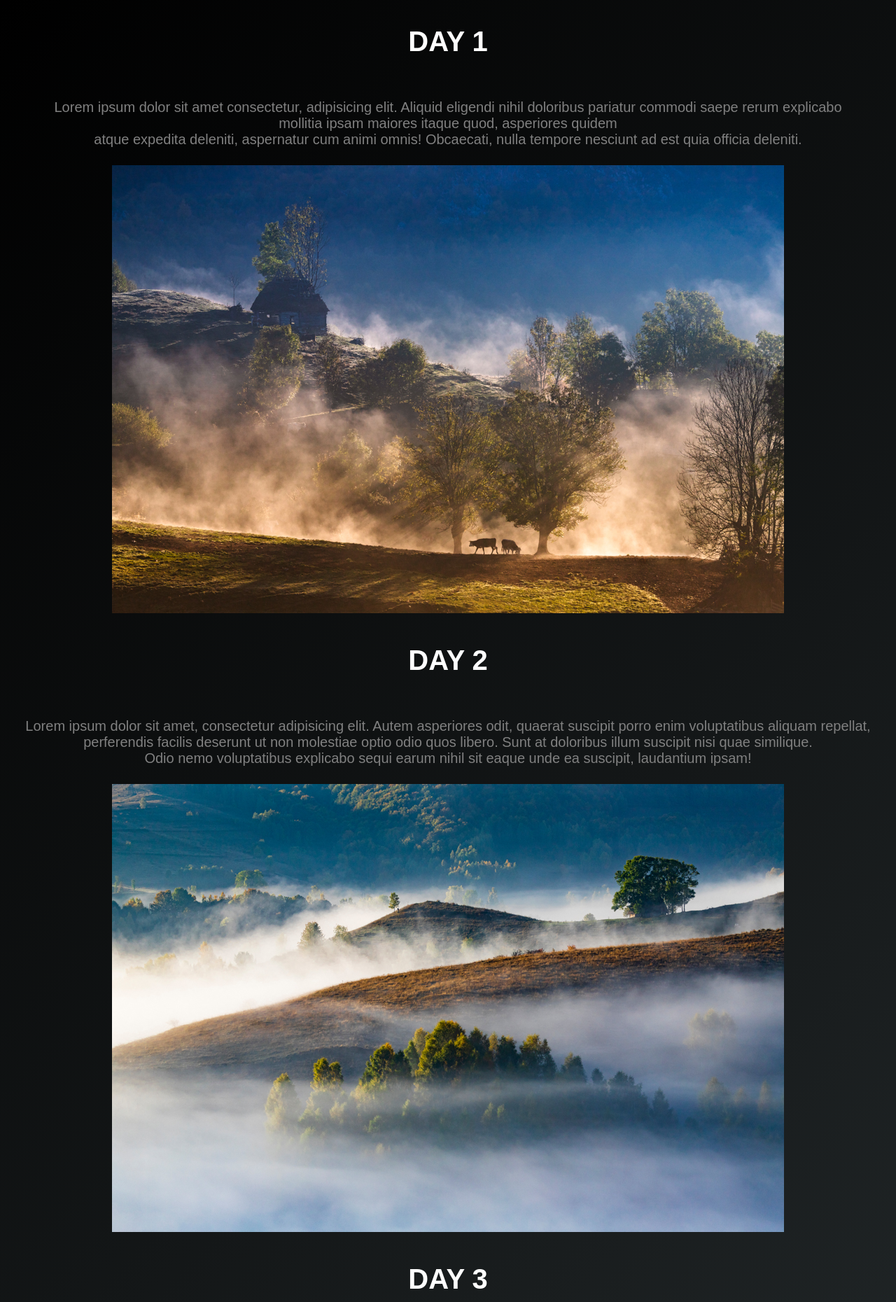
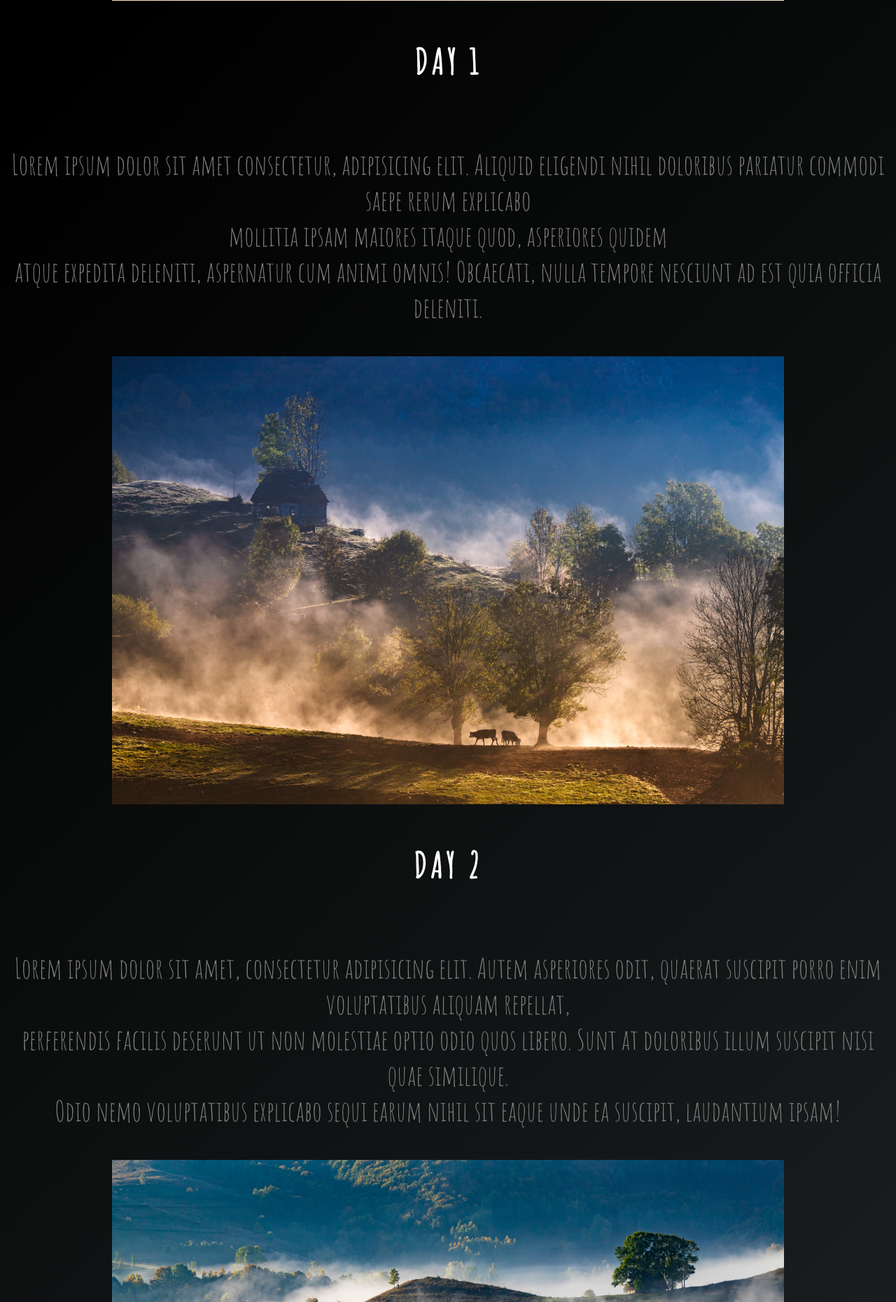
Before and after one commit to raulgruics/Mammut-campervan, a PHP site: page /Blog-pages/Romania.html in a window 1280 px wide. Shown: the part 1620-3480 px from the top of the page at 70% size. Run offline with PHP 8.4, Linux system fonts and the light colour scheme; some libraries are stand-ins or nearby versions; some web fonts are replaced.

Commit message:
fixing-fonts

```diff
--- a/Blog-pages/CSS/romania.css
+++ b/Blog-pages/CSS/romania.css
@@ -96,8 +96,9 @@ li {
     justify-content: center;
     flex-direction: row;
     flex-wrap: wrap;
-    font-family: sans-serif;
+    font-family: "Amatic SC", cursive;
     font-weight: bold;
+    letter-spacing: 10px;
     text-transform: uppercase;
     font-size: 80px;
     padding: 0;
@@ -135,15 +136,16 @@ object-fit: fill;
 }
 .text-block1 h3{
   color: white;
-  font-family: sans-serif;
-  font-size: 40px;
+  font-family: "Amatic SC", cursive;
+  font-size: 50px;
+  letter-spacing: 5px;
   font-weight: bold;
   text-transform: uppercase;
 }
 .text-block1 p{
   color: gray;
-  font-family: sans-serif;
-  font-size: 20px;
+  font-family: "Amatic SC", cursive;
+  font-size: 40px;
 }
 
 /* block2 (middle section) */
@@ -168,15 +170,16 @@ object-fit: fill;
 }
 .text-block2 h3{
   color: white;
-  font-family: sans-serif;
-  font-size: 40px;
+  font-family: "Amatic SC", cursive;
+   font-size: 50px;
+  letter-spacing: 5px;
   font-weight: bold;
   text-transform: uppercase;
 }
 .text-block2 p{
   color: gray;
-  font-family: sans-serif;
-  font-size: 20px;
+  font-family: "Amatic SC", cursive;
+  font-size: 40px;
 }
 /* block3 (middle section) */
 .block3{
@@ -199,15 +202,16 @@ object-fit: fill;
 }
 .text-block3 h3{
   color: white;
-  font-family: sans-serif;
-  font-size: 40px;
+  font-family: "Amatic SC", cursive;
+  font-size: 50px;
+  letter-spacing: 5px;
   font-weight: bold;
   text-transform: uppercase;
 }
 .text-block3 p{
   color: gray;
-  font-family: sans-serif;
-  font-size: 20px;
+  font-family:"Amatic SC", cursive;
+  font-size: 40px;
 }
 /* block4 (middle section) */
 /* block5 (middle section) */
```
Also changed, not shown: Blog.css (+5 -4 lines).
